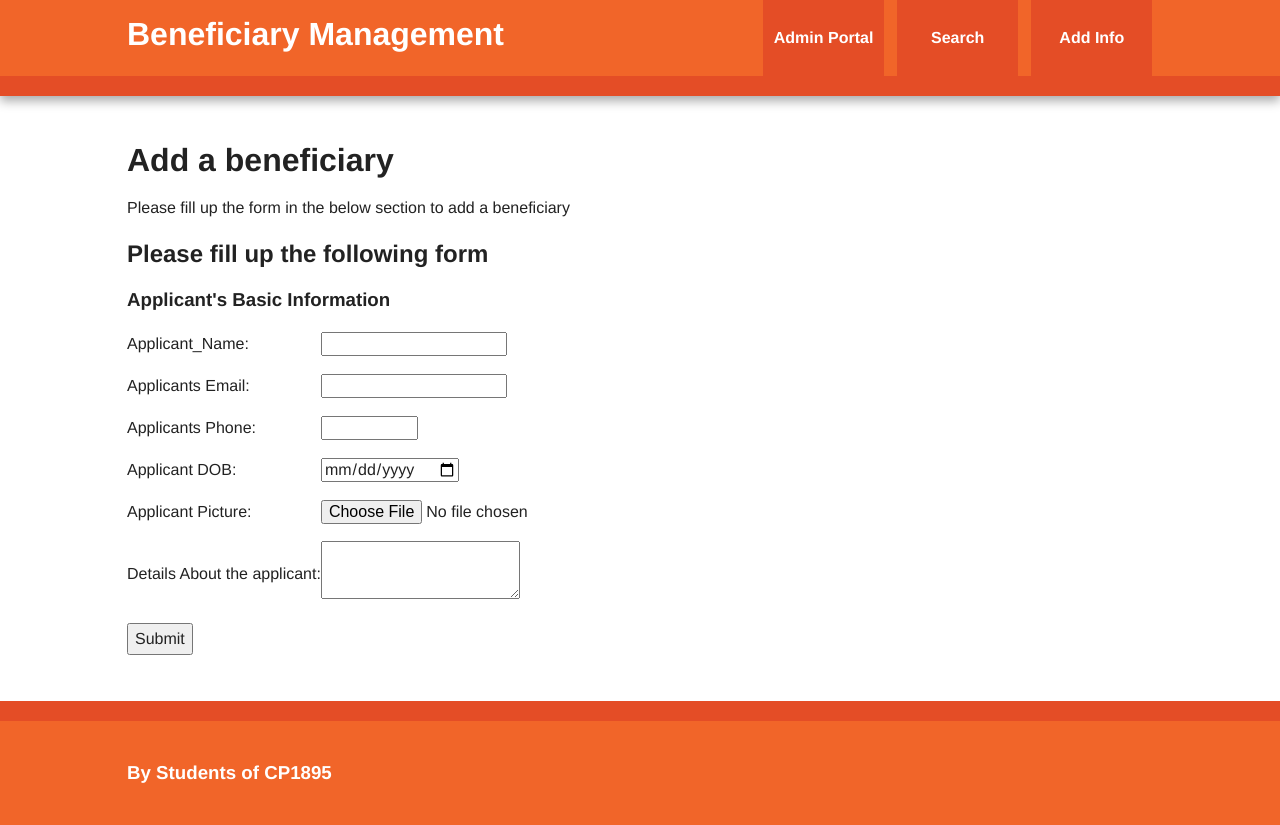
After one commit to arun-rameshbabu/Flask_Lecture, a Flask app: page /add_beneficiary_auto in a window 1280 px wide. The commit adds this page. Run offline with Flask 2, Linux system fonts and the light colour scheme; some libraries are stand-ins or nearby versions.

Commit message:
Forms using WTForms, rendering using macros and collecting the information

```diff
--- a/application.py
+++ b/application.py
@@ -1,5 +1,9 @@
 from flask import Flask, redirect, url_for, request, render_template
+from forms import BeneficiaryForm
+import pandas as pd
+
 app = Flask(__name__)
+app.config['SECRET_KEY'] = 'asfhdasfhbakwjbkfefr7y57y47rjbfkabzfcbhafbka'
 
 @app.route('/')
 def hello_world():
@@ -22,6 +26,25 @@ def add_beneficiary():
         return "Beneficiary added successfully"
     else:
         return render_template('add_beneficiary_manual.html')
+
+@app.route('/add_beneficiary_auto', methods = ['POST', 'GET'])
+def add_beneficiary_auto():
+    """
+    Function to show example instance
+    :return:
+    """
+    form = BeneficiaryForm()
+    if form.validate_on_submit():
+        applicant_name = form.applicant_name.data
+        applicant_email = form.applicant_email.data
+        applicant_tel = form.applicant_tel.data
+        applicant_dob = form.applicant_dob.data
+        applicant_desc = form.applicant_desc.data
+        df = pd.DataFrame({'name': applicant_name, 'email': applicant_email, 'tel': applicant_tel, 'dob':applicant_dob, 'desc':applicant_desc})
+        print(df)
+        return redirect(url_for('hello_world'))
+    else:
+        return render_template('add_beneficiary_auto.html', form=form)
 
 @app.route('/variabletest/<name>')
 def print_variable(name):
--- /dev/null
+++ b/forms.py
@@ -0,0 +1,13 @@
+from flask_wtf import FlaskForm
+from flask_wtf.file import FileRequired, FileField
+from wtforms.fields import StringField, TextAreaField
+from wtforms.fields.html5 import DateField, EmailField, TelField
+from wtforms.validators import DataRequired, Length
+
+class BeneficiaryForm(FlaskForm):
+    applicant_name = StringField('Applicant_Name:', validators=[DataRequired()])
+    applicant_email = EmailField('Applicants Email:', validators=[DataRequired()])
+    applicant_tel = TelField('Applicants Phone:', validators=[DataRequired(), Length(10)])
+    applicant_desc = TextAreaField('Details About the applicant:', validators=[DataRequired()])
+    applicant_dob = DateField('Applicant DOB:', validators=[DataRequired()])
+    applicant_picture = FileField('Applicant Picture:', validators=[FileRequired()])
--- /dev/null
+++ b/templates/add_beneficiary_auto.html
@@ -0,0 +1,46 @@
+{% extends "base.html" %}
+{% from "form-macros.html" import render_field %}
+
+{% block page_title %}
+Beneficiary Management
+{% endblock %}
+
+{% block H1_Description %}
+Add a beneficiary
+{% endblock %}
+
+{% block H1_Content %}
+Please fill up the form in the below section to add a beneficiary
+{% endblock %}
+
+{% block H2_Description %}
+Please fill up the following form
+{% endblock %}
+
+{% block H2_Content %}
+<section>
+    <form action="http://localhost:5000/add_beneficiary_auto" enctype="multipart/form-data" method="post">
+<div class="row">
+    <div class="col-md-6">
+        <h3>Applicant's Basic Information</h3>
+        <table>
+            {{ render_field(form.applicant_name, size=20) }}
+            {{ render_field(form.applicant_email, size=20) }}
+            {{ render_field(form.applicant_tel, size=10) }}
+            {{ render_field(form.applicant_dob, class='datepicker') }}
+            {{ render_field(form.applicant_picture) }}
+            {{ render_field(form.applicant_desc, size=200) }}
+        </table>
+    </div>
+    <table>
+        <tr class="submit">
+            <td></td>
+            <td>
+                <button type="submit">Submit</button>
+            </td>
+        </tr>
+    </table>
+    </div>
+    </form>
+    </section>
+{% endblock %}
--- a/templates/base.html
+++ b/templates/base.html
@@ -28,7 +28,7 @@
                     <ul>
                         <li><a href={{ url_for('hello_admin') }}>Admin Portal</a></li>
                         <li><a href="#">Search</a></li>
-                        <li><a href={{ url_for('add_beneficiary') }}>Add Info</a></li>
+                        <li><a href={{ url_for('add_beneficiary_auto') }}>Add Info</a></li>
                     </ul>
                 </nav>
             </header>
--- /dev/null
+++ b/templates/form-macros.html
@@ -0,0 +1,16 @@
+{% macro render_field(field) %}
+<tr {% if field.errors %} class="error" {% endif %}>
+    <td> {{ field.label }} </td>
+    <td> {{ field(**kwargs) | safe }} </td>
+</tr>
+<tr class="error">
+    <td></td>
+    <td>
+        <ul>
+            {% for error in field.errors %}
+            <li> {{ error }}</li>
+            {% endfor %}
+        </ul>
+    </td>
+</tr>
+{% endmacro %}
```
